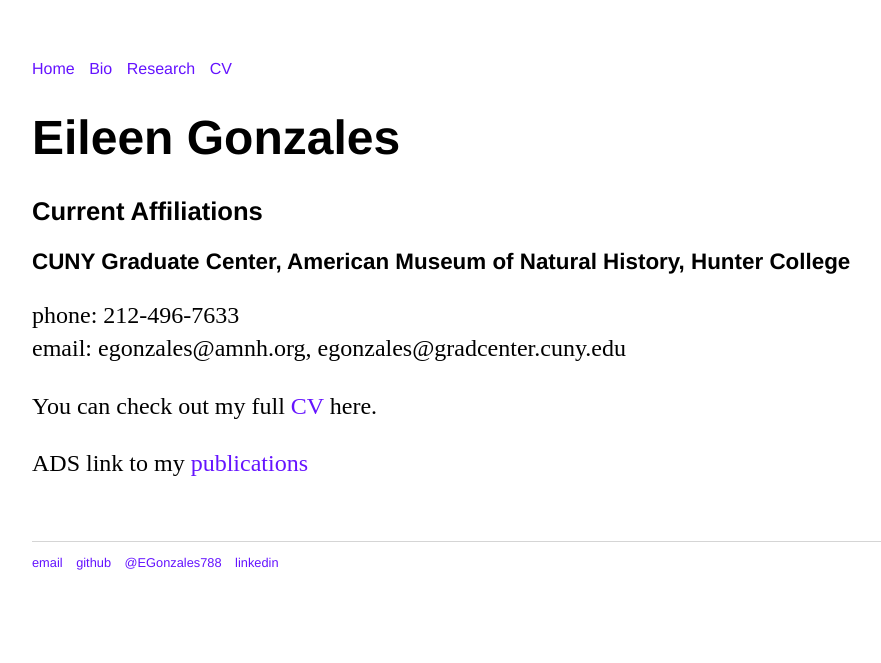
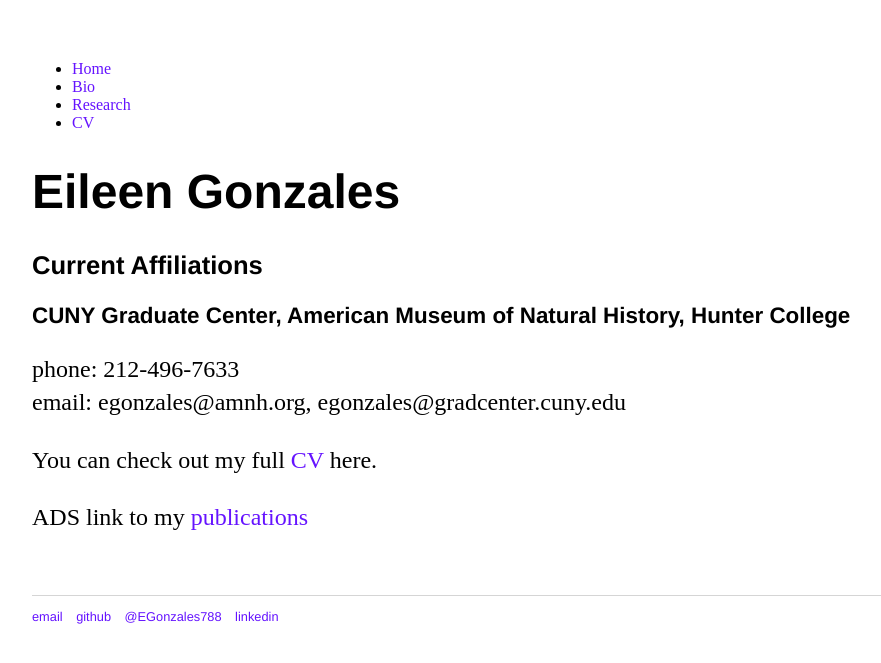
Before and after one commit to ECGonzales/ECGonzales.github.io, a Jekyll site: the page built from CV/index.html, in a window 1280 px wide. Shown: the top 663 px of the page, without its empty margins (160-1041 px from the left). Built offline with Jekyll 4.4.1, drawn with Linux system fonts in a browser that asks for light colours.

Commit message:
test removing nav ul and nav ul li

```diff
--- a/css/main.css
+++ b/css/main.css
@@ -1,7 +1,7 @@
 body {margin: 60px auto; width: 70%;}
 
-nav ul, footer ul {font-family:'Helvetica', 'Arial', 'Sans-Serif'; padding: 0px; list-style: none; font-weight: normal;}
-nav ul li, footer ul li {display: inline; margin-right: 10px;}
+footer ul {font-family:'Helvetica', 'Arial', 'Sans-Serif'; padding: 0px; list-style: none; font-weight: normal;}
+footer ul li {display: inline; margin-right: 10px;}
 
 /*Navbar Code to Keep it at the top*/
 .navbar {font-family:'Helvetica', 'Arial', 'Sans-Serif'; padding: 0px; list-style: none;
```
